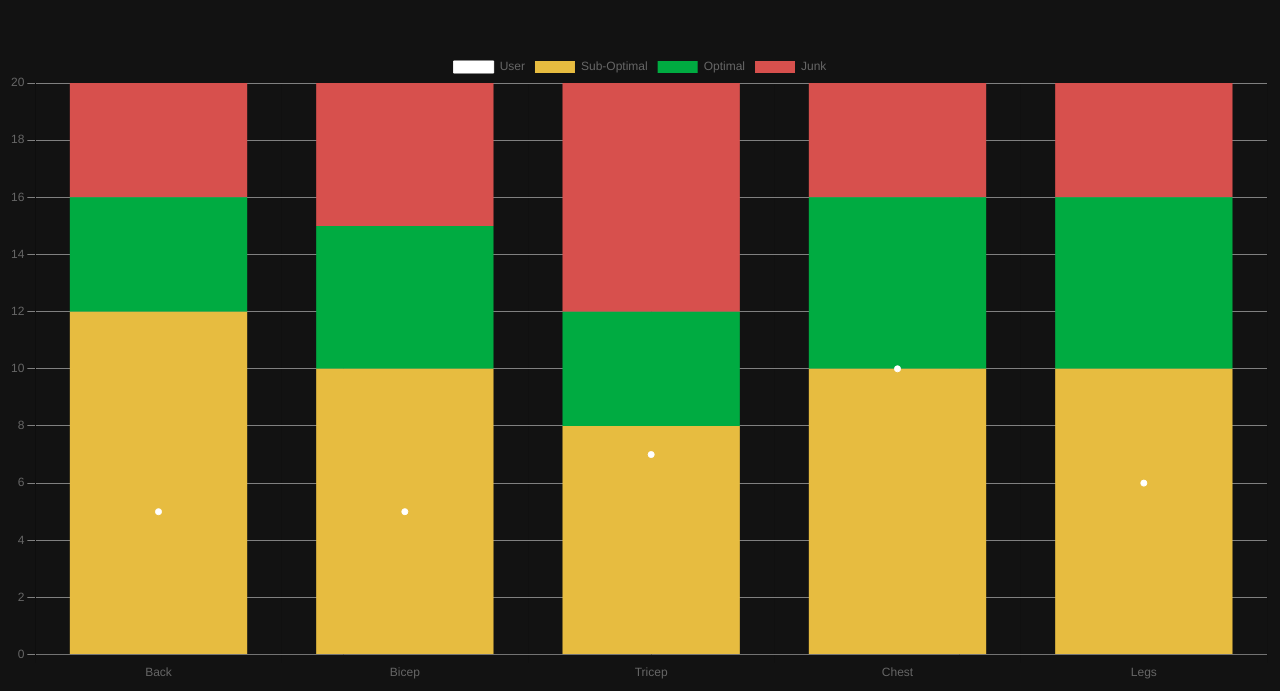
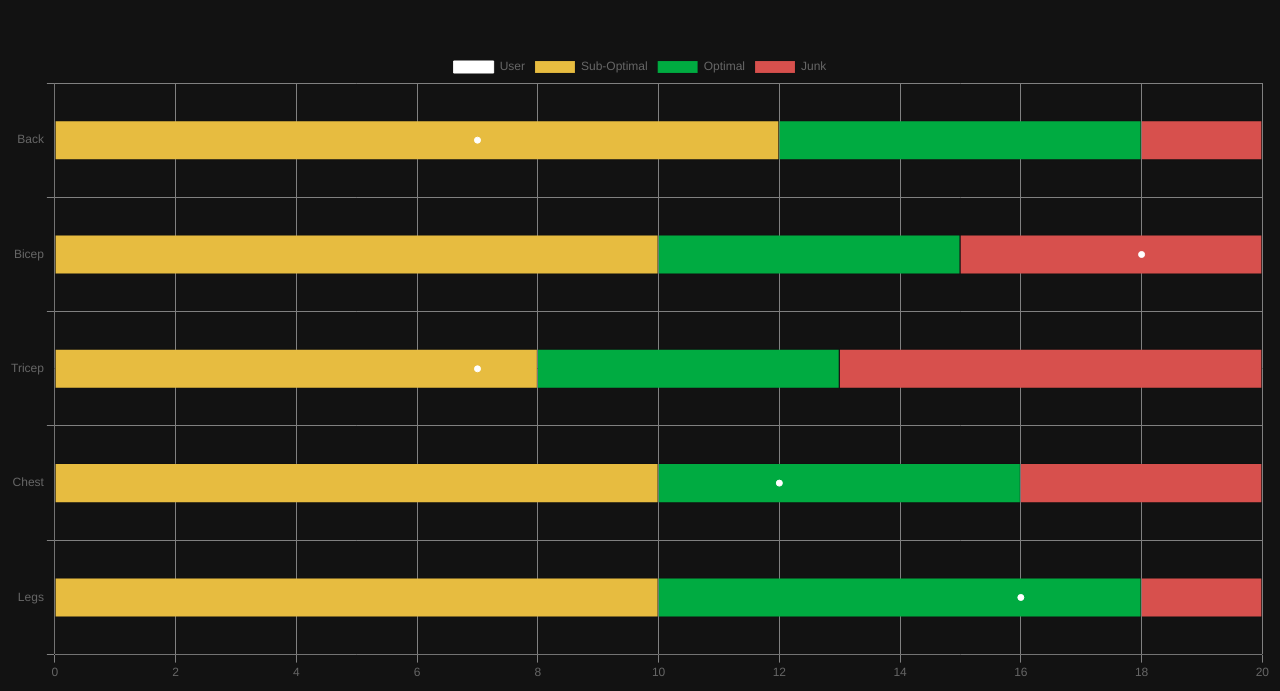
Before and after one commit to Ph1so/FitAnalyzer, a React (Create React App) app: page / in a window 1280 px wide. Shown: the part 873-1564 px from the top of the page. Built offline with nearby package versions, Linux system fonts and the light colour scheme.

Commit message:
Added Horizontal View
Changed vertical view to horizontal

```diff
--- a/src/components/BarChart.js
+++ b/src/components/BarChart.js
@@ -11,7 +11,7 @@ const BarChart = () => {
             datasets: [
               {
                 label: "User",
-                data: [5, 5, 7, 10, 6],
+                data: [7, 18, 7, 12, 16],
                 backgroundColor: [
                     '#FFFFFF'
                 ],
@@ -25,30 +25,43 @@ const BarChart = () => {
                 data: [12, 10, 8, 10, 10],
                 backgroundColor: [
                   'rgba(231,188,64)'
-                ]
+                ],
+                borderWidth: 1,
+                barPercentage: 0.7,
+                categoryPercentage: 0.5
               },
               {
                 label: "Optimal",
-                data: [4, 5, 4, 6, 6],
+                data: [6, 5, 5, 6, 8],
                 backgroundColor: [
                   '#00ab41'
-                ]
+                ],
+                borderWidth: 1,
+                barPercentage: 0.7,
+                categoryPercentage: 0.5
               },
               {
                 label: "Junk",
-                data: [4, 5, 8, 4, 4],
+                data: [2, 5, 7, 4, 2],
                 backgroundColor: [
                   "#D7504D"
-                ]
+                ],
+                borderWidth: 1,
+                barPercentage: 0.7,
+                categoryPercentage: 0.5
               },
 
             ],
           }}
           options={{
+            indexAxis: 'y',
             scales: {
               x: {
+                beginAtZero: true,
                 stacked: true,
-
+                grid: {
+                  color: '#808080',
+              },
               },
               y: {
                 beginAtZero: true,
```
